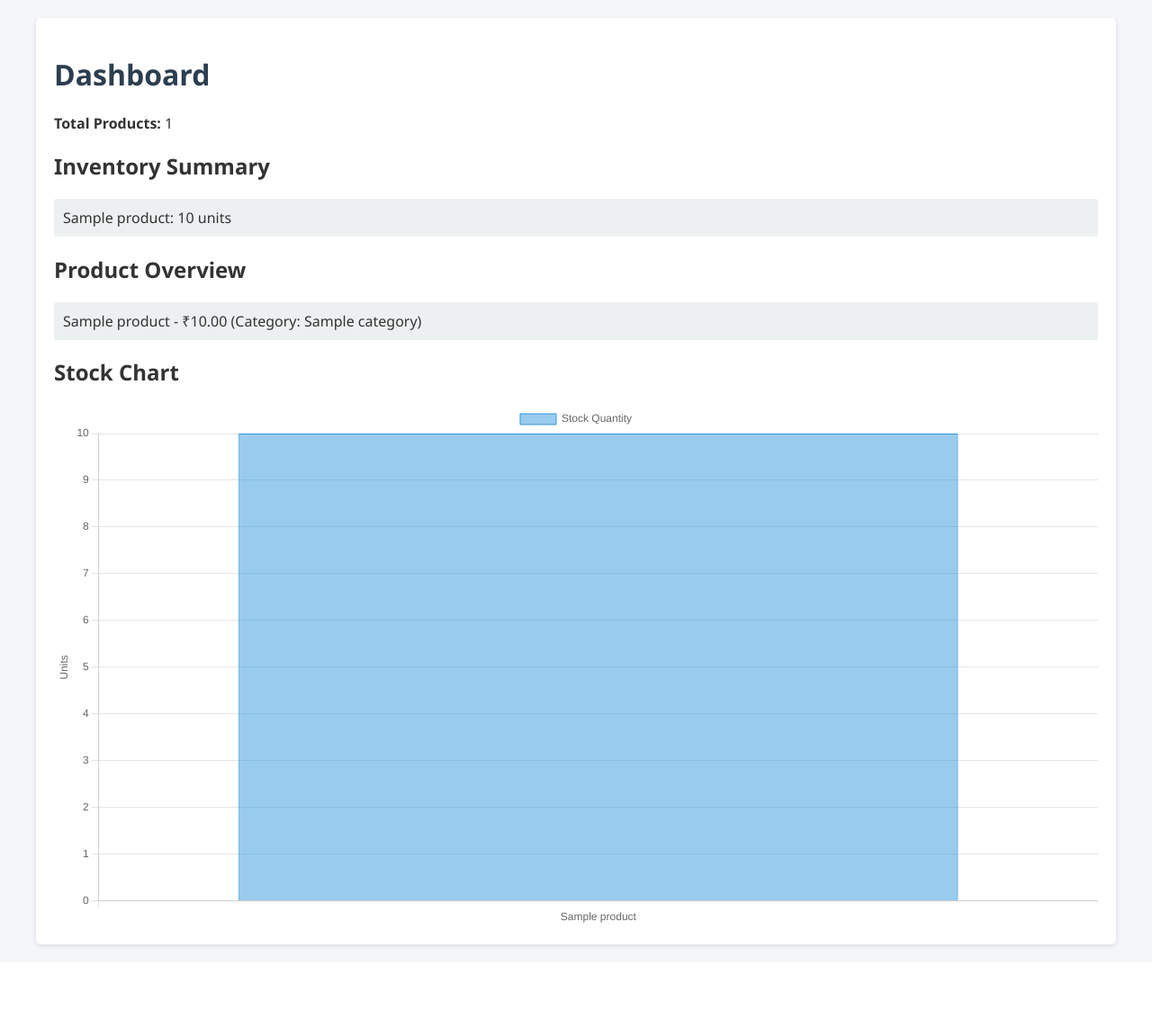
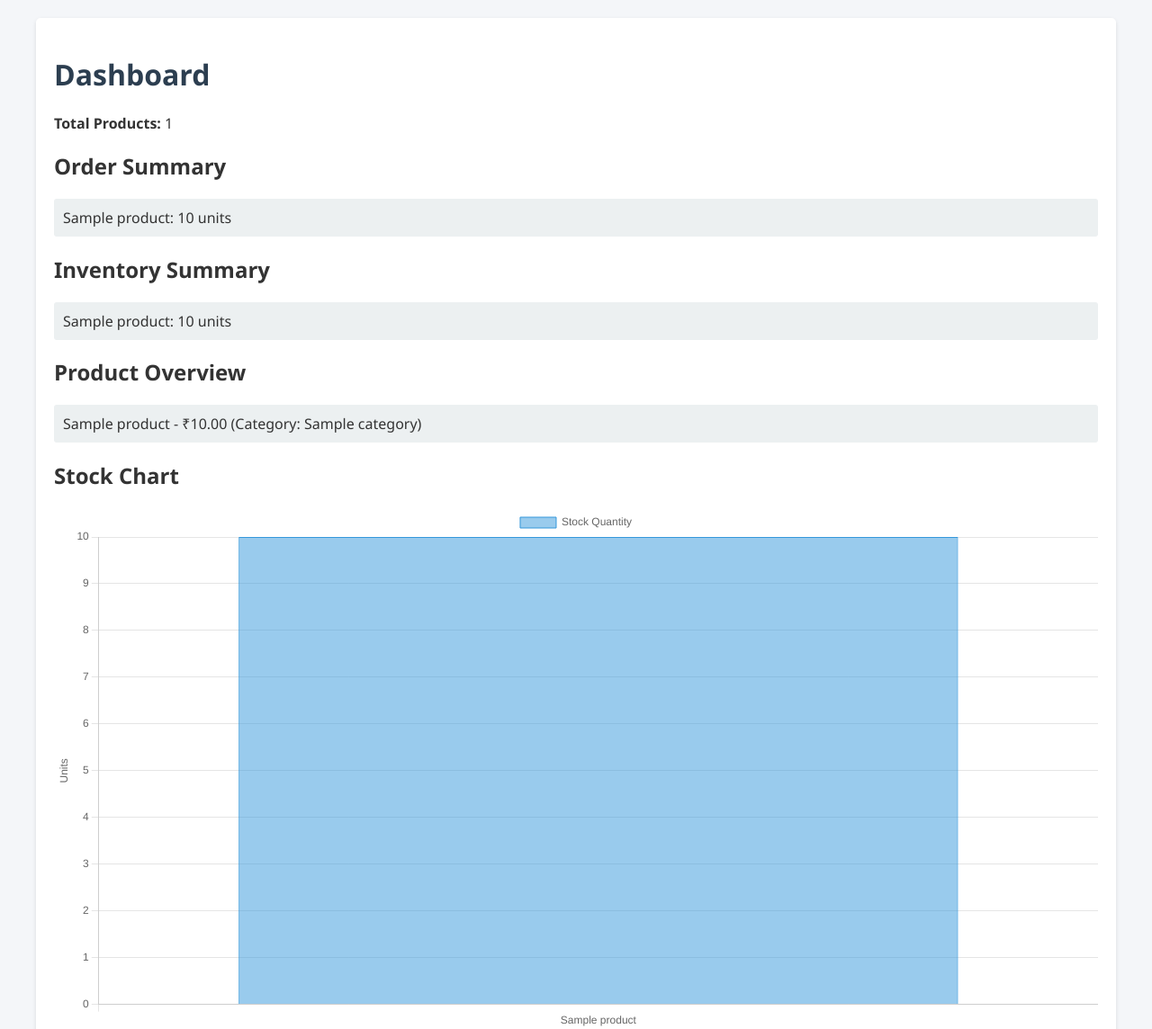
Before and after one commit to KMD-Vignesh/KMDV-CRM, a Django app: page / in a window 1280 px wide. Shown: the part 72-1216 px from the top of the page at 90% size. Before the commit the page ends 1127 px from the top, so only its background shows below. Run offline with Django 5.2, Linux system fonts and the light colour scheme; a user stored in the database is signed in; tables that the repository leaves empty hold one stand-in row (values such as "Sample post").

Commit message:
order in dashboard

```diff
--- a/app/templates/app/dashboard.html
+++ b/app/templates/app/dashboard.html
@@ -4,6 +4,16 @@
     <h1>Dashboard</h1>
     <div class="summary">
         <p><strong>Total Products:</strong> {{ products_count|default:"0" }}</p>
+        <h2>Order Summary</h2>
+        {% if order_summary %}
+            <ul>
+            {% for item in order_summary %}
+                <li>{{ item.product__name }}: {{ item.total }} units</li>
+            {% endfor %}
+            </ul>
+        {% else %}
+            <p>No inventory data available.</p>
+        {% endif %}
         <h2>Inventory Summary</h2>
         {% if inventory_summary %}
             <ul>
--- a/app/views.py
+++ b/app/views.py
@@ -1,7 +1,7 @@
 from django.http import JsonResponse
 from django.shortcuts import render, redirect, get_object_or_404
 from .models import Product, Category, Inventory, Vendor, Order, UserProfile
-from django.db.models import Sum
+from django.db.models import Sum, Count
 from django.contrib.auth.decorators import login_required
 from .forms import CustomUserCreationForm
 from django.contrib import messages
@@ -13,13 +13,23 @@ def dashboard(request):
     products = Product.objects.all()
     categories = Category.objects.all()
     inventory = Inventory.objects.all()
-    return render(request, 'app/dashboard.html', {
+
+    order_summary = Order.objects.values('product__name').annotate(
+        total=Sum('quantity')
+    ).order_by('-total')
+    orders_count = Order.objects.count()
+
+    context = {
         'products_count': products_count,
+        'orders_count': orders_count,
         'inventory_summary': inventory_summary,
+        'order_summary': order_summary,
         'products': products,
         'categories': categories,
         'inventory': inventory
-    })
+    }
+
+    return render(request, 'app/dashboard.html', context)
 
 @login_required
 def category_list(request):
```
